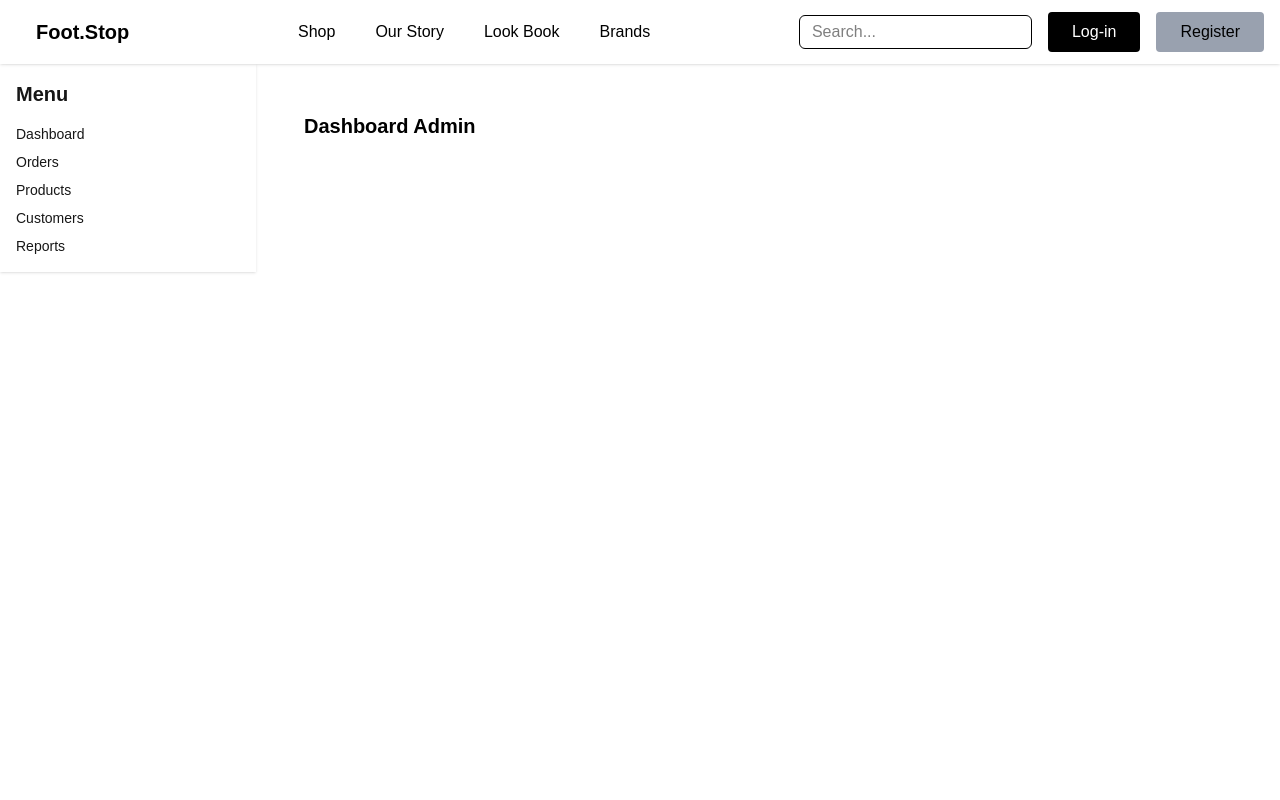
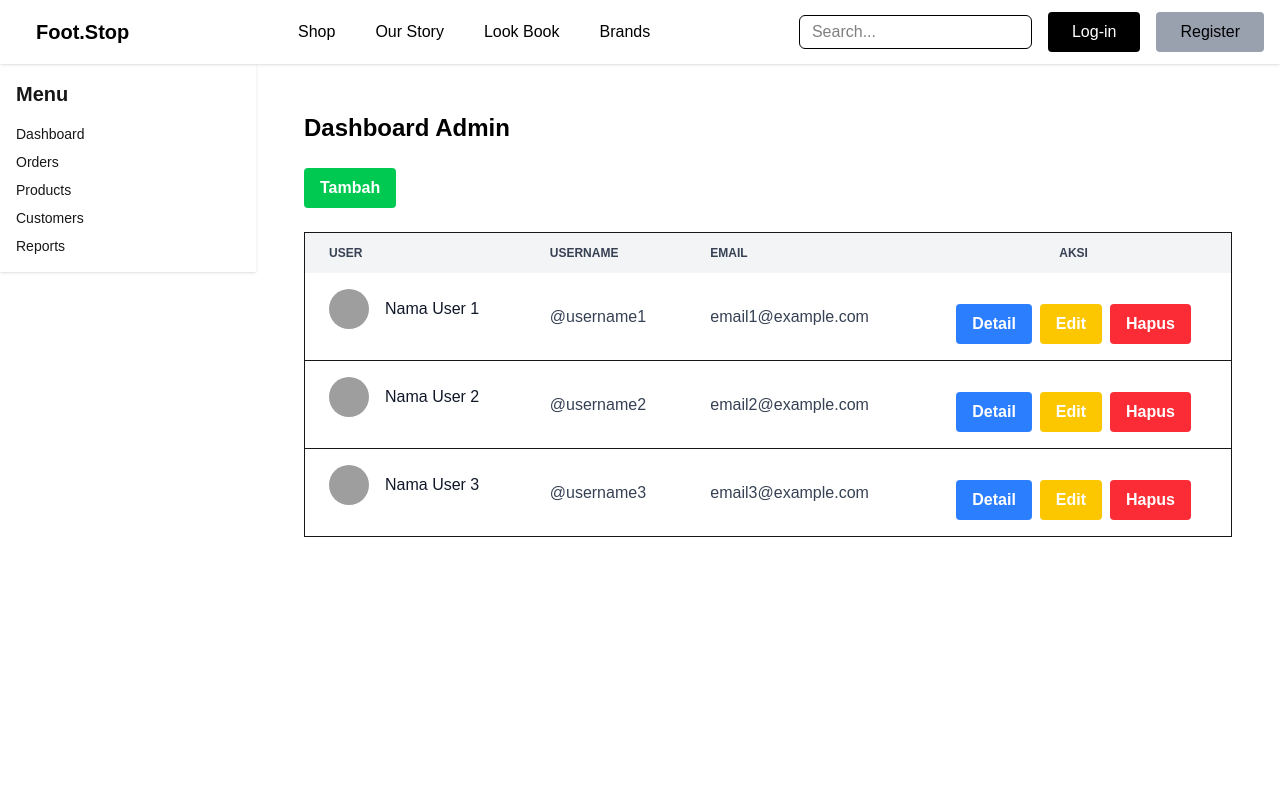
Before and after one commit to acarpl/footstop, a Next.js app in the folder footstop/: page /dashboard in a window 1280 px wide. Shown: the top 800 px of the page. Built offline with nearby package versions, Linux system fonts and the light colour scheme; grey boxes are pictures that could not be loaded.

Commit message:
sialnya hidup harus tetap berjalan

```diff
--- a/footstop/package.json
+++ b/footstop/package.json
@@ -9,6 +9,7 @@
     "lint": "next lint"
   },
   "dependencies": {
+    "framer-motion": "^12.9.2",
     "lucide-react": "^0.503.0",
     "next": "15.3.1",
     "react": "^19.0.0",
--- a/footstop/src/app/dashboard/page.tsx
+++ b/footstop/src/app/dashboard/page.tsx
@@ -11,7 +11,50 @@ export default function DashboardPage() {
 
   return (
     <div className="bg-white min-h-screen p-6">
-      <h2 className="text-xl text-black font-bold">Dashboard Admin</h2>
-    </div>
+    <h2 className="text-2xl text-black font-bold mb-6">Dashboard Admin</h2>
+
+
+<div className="flex gap-4 mb-6">
+  <button className="bg-green-500 hover:bg-green-600 text-white font-semibold py-2 px-4 rounded">
+    Tambah
+  </button>
+</div>
+  {/* Tabel User */}
+  <div className="overflow-x-auto">
+    <table className="min-w-full bg-white border rounded-lg">
+      <thead className="bg-gray-100">
+        <tr>
+          <th className="py-3 px-6 text-left text-xs font-semibold text-gray-700 uppercase">User</th>
+          <th className="py-3 px-6 text-left text-xs font-semibold text-gray-700 uppercase">Username</th>
+          <th className="py-3 px-6 text-left text-xs font-semibold text-gray-700 uppercase">Email</th>
+          <th className="py-3 px-6 text-center text-xs font-semibold text-gray-700 uppercase">Aksi</th>
+        </tr>
+      </thead>
+      <tbody>
+        {[1, 2, 3].map((item, index) => (
+          <tr key={index} className="border-b hover:bg-gray-50">
+            <td className="py-4 px-6 flex items-center gap-4">
+              <img src="/images/avatar-default.png" alt="Avatar" className="w-10 h-10 rounded-full object-cover" />
+              <span className="font-medium text-gray-900">Nama User {item}</span>
+            </td>
+            <td className="py-4 px-6 text-gray-700">@username{item}</td>
+            <td className="py-4 px-6 text-gray-700">email{item}@example.com</td>
+            <td className="py-4 px-6 flex justify-center gap-2">
+              <button className="bg-blue-500 hover:bg-blue-600 text-white font-semibold py-2 px-4 rounded">
+                Detail
+              </button>
+              <button className="bg-yellow-400 hover:bg-yellow-500 text-white font-semibold py-2 px-4 rounded">
+                Edit
+              </button>
+              <button className="bg-red-500 hover:bg-red-600 text-white font-semibold py-2 px-4 rounded">
+                Hapus
+              </button>
+            </td>
+          </tr>
+        ))}
+      </tbody>
+    </table>
+  </div>
+</div>
   );
 }
--- /dev/null
+++ b/footstop/src/app/loading.tsx
@@ -0,0 +1,37 @@
+'use client';
+
+import { motion } from 'framer-motion';
+
+export default function Loading() {
+  return (
+    <main className="h-screen flex items-center justify-center bg-gradient-to-br from-white to-gray-100">
+      <motion.div
+        initial={{ opacity: 0, scale: 0.9 }}
+        animate={{ opacity: 1, scale: 1 }}
+        transition={{ duration: 0.5 }}
+        className="relative p-10 bg-white rounded-2xl shadow-2xl overflow-hidden w-80 h-48 flex flex-col justify-center items-center"
+      >
+        {/* Shimmer Overlay */}
+        <div className="absolute inset-0 bg-gradient-to-r from-transparent via-white/40 to-transparent animate-shimmer" />
+
+        {/* Loading Content */}
+        <div className="relative z-10 text-center">
+          <div className="w-12 h-12 border-4 border-dashed border-gray-400 rounded-full animate-spin mb-4 mx-auto" />
+          <p className="text-gray-600 font-semibold text-lg">Sedang Memuat...</p>
+        </div>
+      </motion.div>
+
+      {/* Tambahkan animasi shimmer */}
+      <style jsx>{`
+        @keyframes shimmer {
+          0% { transform: translateX(-100%); }
+          100% { transform: translateX(100%); }
+        }
+        .animate-shimmer {
+          background-size: 200% 100%;
+          animation: shimmer 2s infinite linear;
+        }
+      `}</style>
+    </main>
+  );
+}
--- /dev/null
+++ b/footstop/src/app/login/loading.tsx
@@ -0,0 +1,29 @@
+// loading.tsx
+'use client';
+
+import { Loader2 } from 'lucide-react';
+import { motion } from 'framer-motion';
+// "npm install framer-motion"
+
+export default function Loading() {
+  return (
+    <main className="h-screen flex items-center justify-center bg-gradient-to-br from-white to-gray-200">
+      <motion.div
+        initial={{ opacity: 0, scale: 0.8 }}
+        animate={{ opacity: 1, scale: 1 }}
+        transition={{ duration: 0.6, ease: 'easeOut' }}
+        className="flex flex-col items-center"
+      >
+        <Loader2 className="w-14 h-14 animate-spin text-black" />
+        <motion.p
+          initial={{ opacity: 0 }}
+          animate={{ opacity: 1 }}
+          transition={{ delay: 0.3, duration: 0.5 }}
+          className="mt-6 text-black text-xl font-semibold drop-shadow-lg"
+        >
+          Memuat Halaman...
+        </motion.p>
+      </motion.div>
+    </main>
+  );
+}
--- a/footstop/src/app/register/page.tsx
+++ b/footstop/src/app/register/page.tsx
@@ -5,22 +5,13 @@ import Image from 'next/image';
 import Link from 'next/link';
 
 export default function LoginPage() {
-<<<<<<< HEAD
   return (
     <main className="min-h-screen flex items-center justify-center relative">
-=======
-    return (
-      <main className="min-h-screen flex items-center justify-center relative">
->>>>>>> 37d8e645 (sebelum pulang ya guys ya)
       {/* Background Blur */}
       <div
         className="absolute inset-0 bg-cover bg-center filter blur-sm z-0"
         style={{ backgroundImage: "url('/images/bg-shoes.jpg')" }}
       />
-<<<<<<< HEAD
-
-=======
->>>>>>> 37d8e645 (sebelum pulang ya guys ya)
       <Link href="/" className="absolute top-4 right-4 z-10">
         <Home className="w-8 h-8 text-white hover:text-blue-400 transition" />
       </Link>
@@ -41,7 +32,7 @@ export default function LoginPage() {
             className="border text-black bg-gray-300 rounded-md p-2 mb-4 w-full"
           />
           <button className="bg-black text-white py-2 rounded-md w-full cursor-not-allowed">
-            Login
+            Daftar
           </button>
           <p className="text-black text-sm text-center mt-4">
             Udah punya akun?{' '}
--- a/footstop/src/components/navbar.tsx
+++ b/footstop/src/components/navbar.tsx
@@ -9,7 +9,9 @@ export default function Navbar() {
   return (
     <nav className="sticky top-0 z-50 bg-white shadow px-4 py-3">
       <div className="flex items-center justify-between">
-        <div className="text-xl px-5 font-bold text-black">Foot.Stop</div>
+      <Link href="/" className="text-xl px-5 font-bold text-black">
+  Foot.Stop
+</Link>
 
         {/* Hamburger Menu for Mobile */}
         <div className="md:hidden">
```
Also changed, not shown: 1 other file (tests, documents, lock files or other folders).
